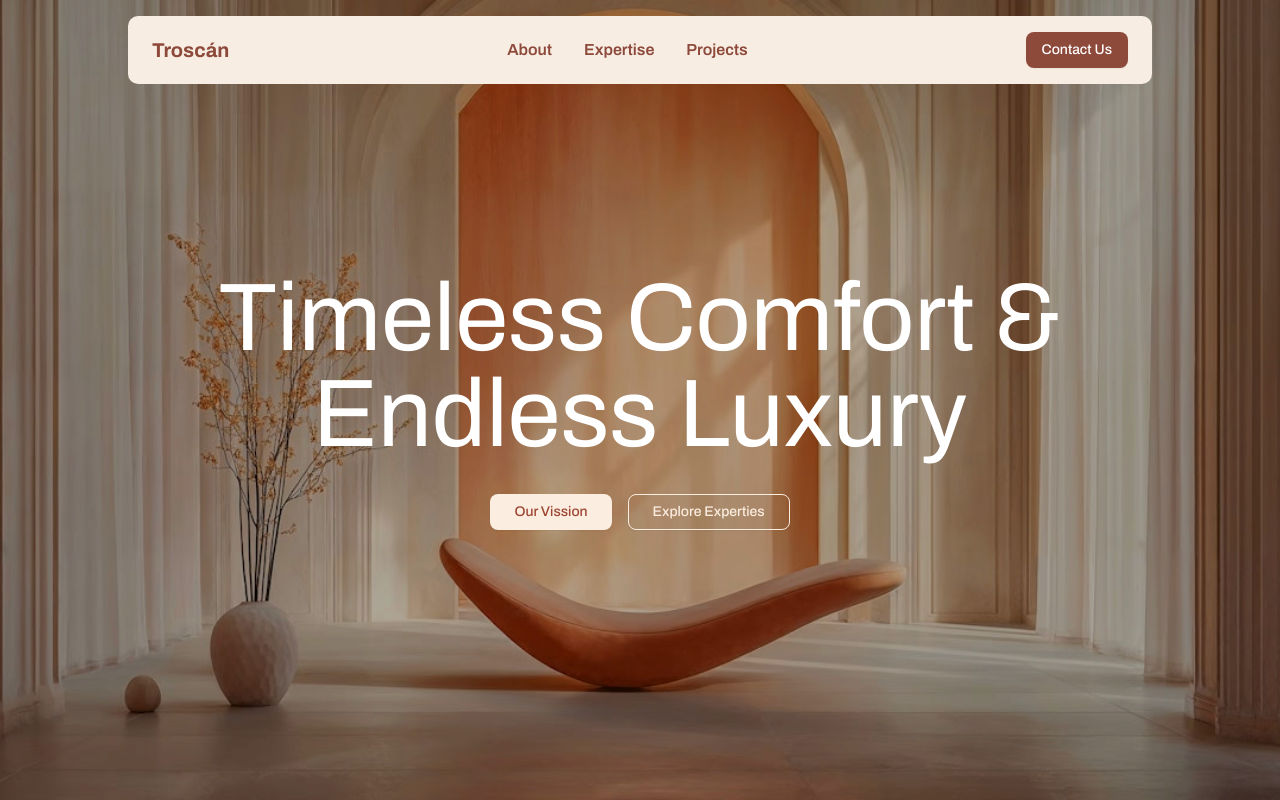
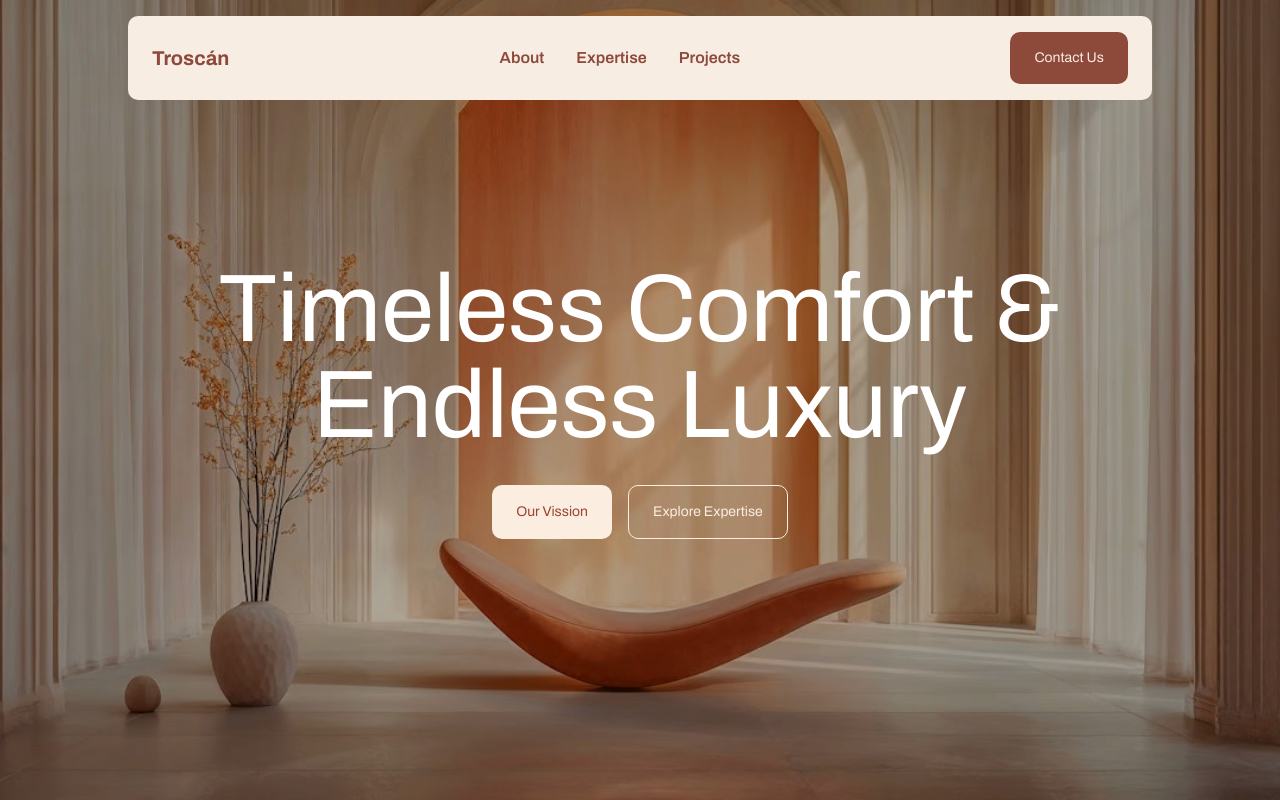
Before and after one commit to codewithsaidul/troscan-clone, a Next.js app: page / in a window 1280 px wide. Built offline with nearby package versions, Linux system fonts and the light colour scheme.

Commit message:
hero section & navbar btn updated

```diff
--- a/src/components/HomePage/Hero.jsx
+++ b/src/components/HomePage/Hero.jsx
@@ -1,4 +1,4 @@
-import { Button } from "../ui/button";
+
 
 export default function Hero() {
   return (
@@ -18,12 +18,12 @@ export default function Hero() {
         </h1>
 
         <div className="mt-8 flex max-md:flex-col flex-row justify-center gap-4">
-          <Button className="py-4 px-6 bg-accent text-primary text-sm duration-700 hover:bg-accent/60 hover:duration-700 cursor-pointer">
+          <button className="py-4 px-6 rounded-lg bg-accent text-primary text-sm duration-700 hover:bg-accent/60 hover:duration-700 cursor-pointer">
             Our Vission
-          </Button>
-          <Button className="py-4 px-6 bg-transparent border border-accent text-accent text-sm duration-700 hover:bg-accent hover:text-primary hover:duration-700 cursor-pointer">
-            Explore Experties
-          </Button>
+          </button>
+          <button className="py-4 px-6 rounded-lg bg-transparent border border-accent text-accent text-sm duration-700 hover:bg-accent hover:text-primary hover:duration-700 cursor-pointer">
+            Explore Expertise
+          </button>
         </div>
       </div>
     </div>
--- a/src/components/layout/Navbar.jsx
+++ b/src/components/layout/Navbar.jsx
@@ -4,9 +4,6 @@ import React, { useState, useEffect } from "react";
 import Link from "next/link";
 import { Button } from "../ui/button";
 
-// Ei Navbar component-ti apnar dewa specific nirdeshona onujayi banano hoyeche.
-// Ekhanei mobile menu-r jonno 'X' animation ebong scroll effect dewa ache.
-// Kono external animation library (Framer Motion) use kora hoy nai.
 
 export default function Navbar() {
   const [isMenuOpen, setIsMenuOpen] = useState(false);
@@ -42,13 +39,13 @@ export default function Navbar() {
 
           {/* Right: Desktop "Contact Us" Button */}
           <div className="hidden md:block">
-            <Button variant="default" asChild>
+            <button className="py-4 px-6 rounded-lg bg-primary text-accent text-sm duration-700 hover:bg-secondary hover:duration-700 cursor-pointer">
               <Link
                 href="#"
               >
                 Contact Us
               </Link>
-            </Button>
+            </button>
           </div>
 
           {/* Right: Mobile Hamburger Button */}
@@ -76,7 +73,7 @@ export default function Navbar() {
         {/* Mobile Menu Dropdown */}
         {/* Eta shudhu mobile-e dekhabe and menu open thakle */}
         <div
-          className={`md:hidden duration-700 overflow-hidden ${
+          className={`md:hidden duration-700 overflow-hidden will-change-scroll ${
             isMenuOpen ? "max-h-screen pb-4" : "max-h-0"
           }`}
         >
```
